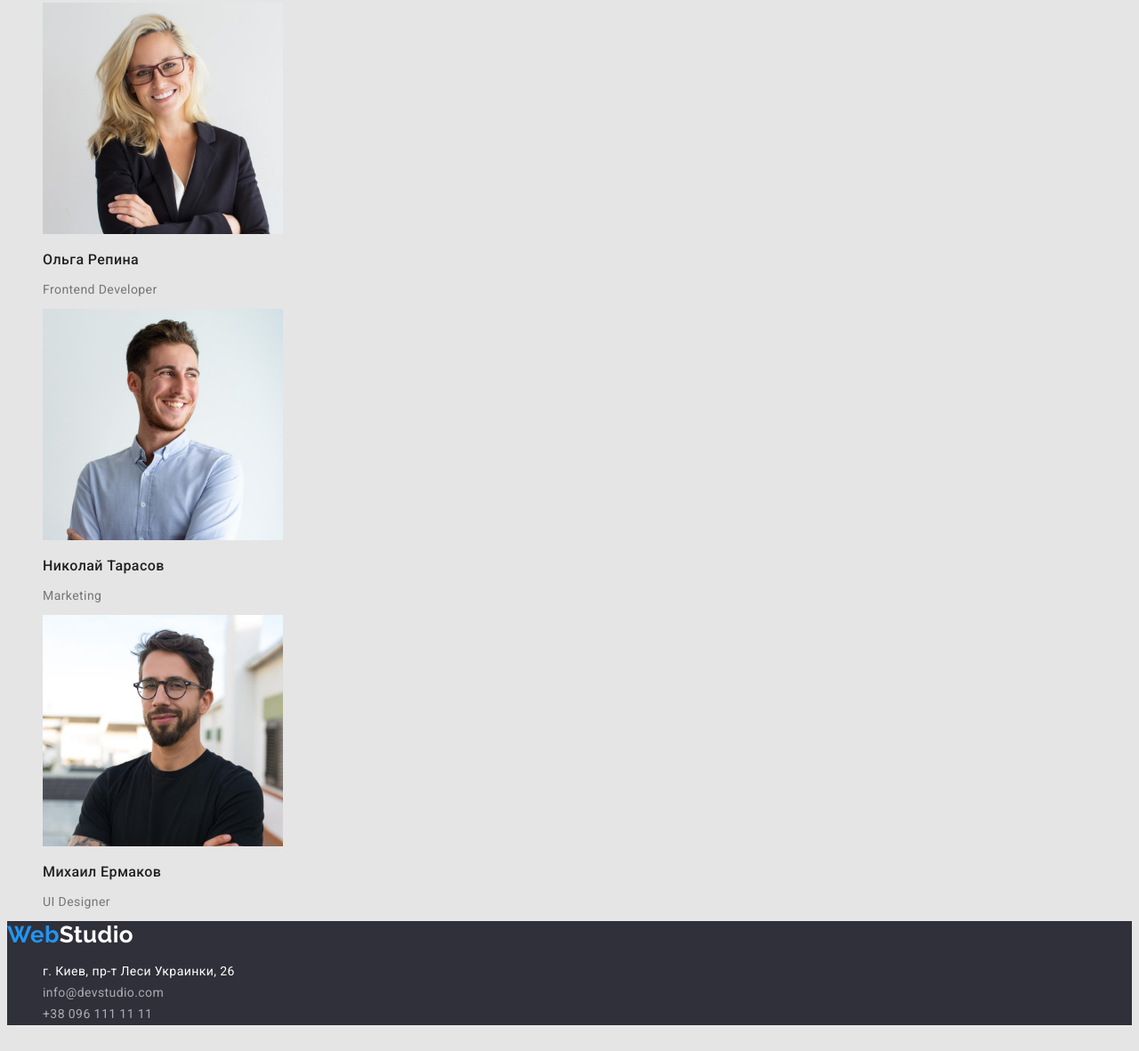
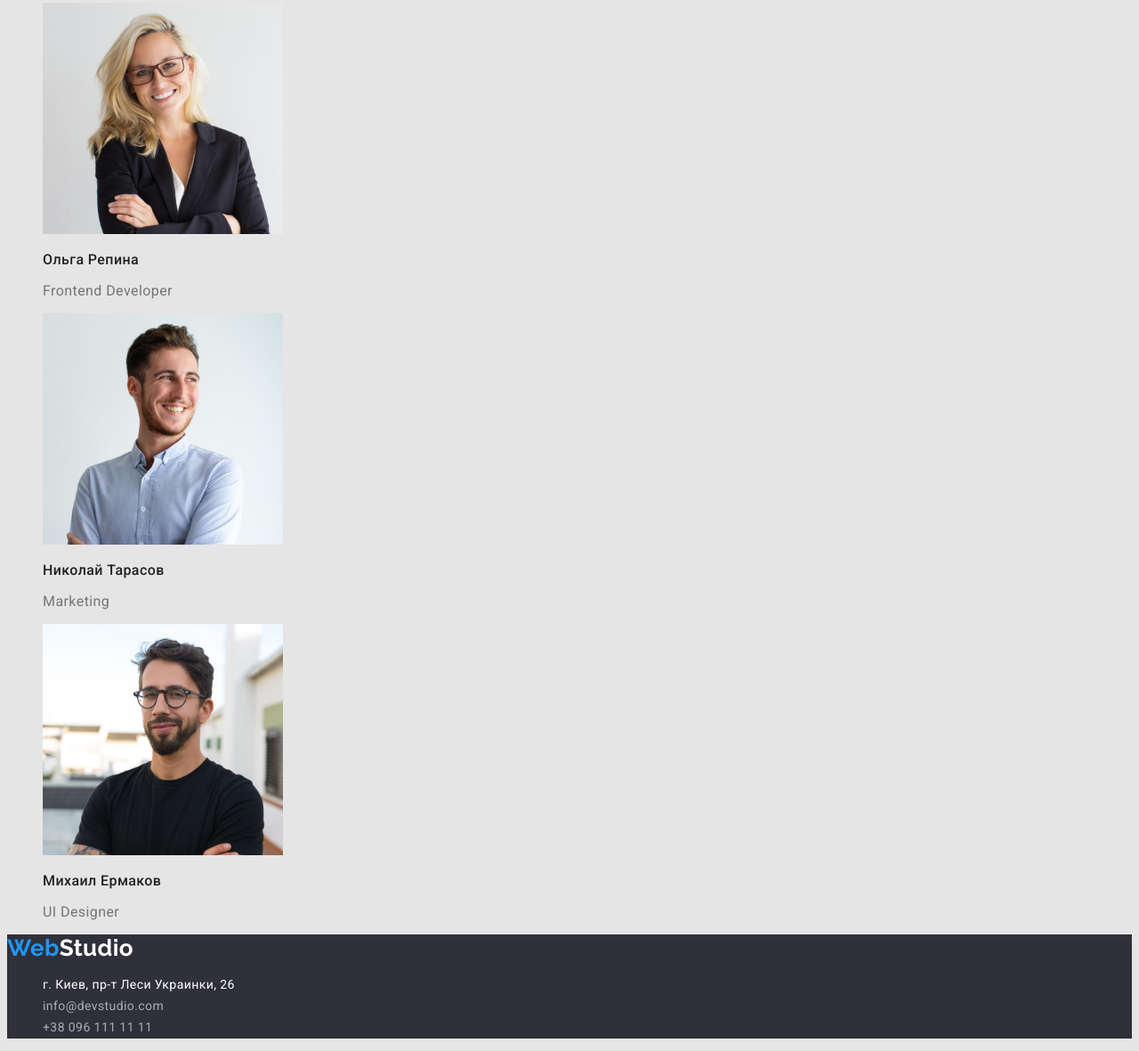
Before and after one commit to KocherhanIrina/goit-markup-hw-02, a plain HTML site: page index.html in a window 1280 px wide. Shown: the part 2398-3579 px from the top of the page at 89% size. Drawn offline with Linux system fonts and the light colour scheme.

Commit message:
правки по шрифтам

```diff
--- a/index.html
+++ b/index.html
@@ -89,18 +89,18 @@
                 <li>
                     <img src="./images/repina.jpg" alt="фронт енд разработчик" width="270">
                     <h3 class="title">Ольга Репина</h3>
-                    <p>Frontend Developer</p>
+                    <p class="text">Frontend Developer</p>
                 </li>
 
                 <li>
                     <img src="./images/tarasov.jpg" alt="маркетинг" width="270">
                     <h3 class="title">Николай Тарасов</h3>
-                    <p>Marketing</p>
+                    <p class="text">Marketing</p>
                 </li>
                 <li>
                     <img src="./images/ermacov.jpg" alt="юи дизайнер" width="270">
                     <h3 class="title">Михаил Ермаков</h3>
-                    <p>UI Designer</p>
+                    <p class="text">UI Designer</p>
                 </li>
             </ul>
         </section>
```
Also changed, not shown: portfolio.html (+2 -1 lines).
